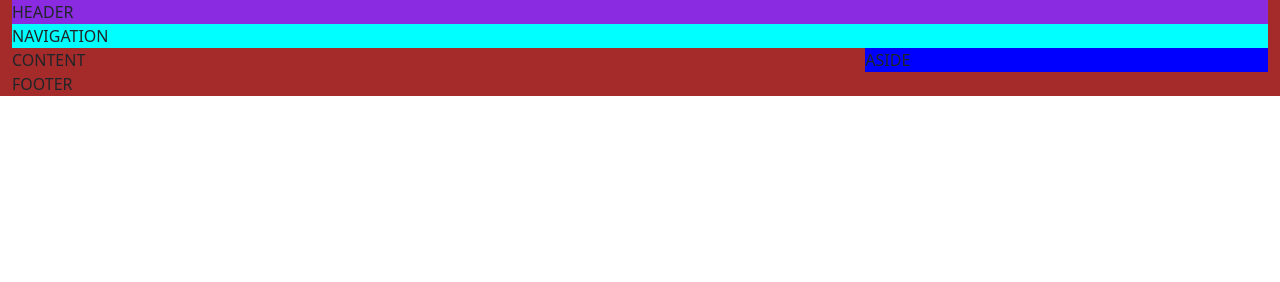
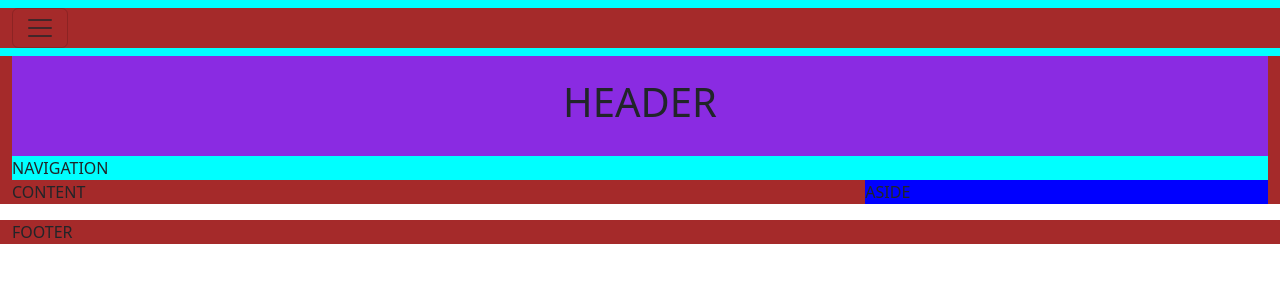
Before and after one commit to mikkovihanta/harjoitus3, a plain HTML site: page index.html in a window 1280 px wide. Drawn offline with nearby package versions, Linux system fonts and the light colour scheme.

Commit message:
navikointipalkki lisätty

```diff
--- a/index.html
+++ b/index.html
@@ -7,9 +7,34 @@
     <link href="https://cdn.jsdelivr.net/npm/bootstrap@5.3.3/dist/css/bootstrap.min.css" rel="stylesheet" integrity="sha384-QWTKZyjpPEjISv5WaRU9OFeRpok6YctnYmDr5pNlyT2bRjXh0JMhjY6hW+ALEwIH" crossorigin="anonymous">
     <link href="./style.css" rel="stylesheet">
   </head>
-  <body>
+
+  <nav class="navbar navbar-expand-mg">
     <div class="container-fluid">
-        <header>HEADER</header>
+      <button class="navbar-toggler" type="button"
+      data-bs-toggle="collapse"
+      data-bs-target="#mainmenu"
+      aria-controls="mainmenu"
+      aria-expanded="false"
+      aria-label="Toggle navigation">
+        <span class="navbar-toggler-icon"></span>
+      </button>
+      <div class="collapse navbar-collapse" id="mainmenu">
+        <ul class="navbar-nav">
+          <li class="nav-item"><a class="nav-link" href="#">Link 1</a></li>
+          <li class="nav-item"><a class="nav-link" href="#">Link 2</a></li>
+          <li class="nav-item"><a class="nav-link" href="#">Link 3</a></li>
+          </ul>
+      </div>
+    </div>
+    </nav>
+
+
+
+  <body class="d-flex flex-column h-100">
+    <div class="container-fluid flex-shrink-0">
+        <header class="d-flex justify-content-center align-items-center">
+            <h1>HEADER</h1>
+        </header>
         <nav>NAVIGATION</nav>
         <div class="row">
         <div class="col-md-8">
@@ -20,7 +45,7 @@
         </div>
     </div>
 </div>
-<footer>
+<footer class="footer mt-auto py-3">
     <div class="container-fluid">
         FOOTER
     </div>
--- a/style.css
+++ b/style.css
@@ -1,5 +1,6 @@
 header {
     background-color: blueviolet;
+    height: 100px;
 }
 
 nav {
```
